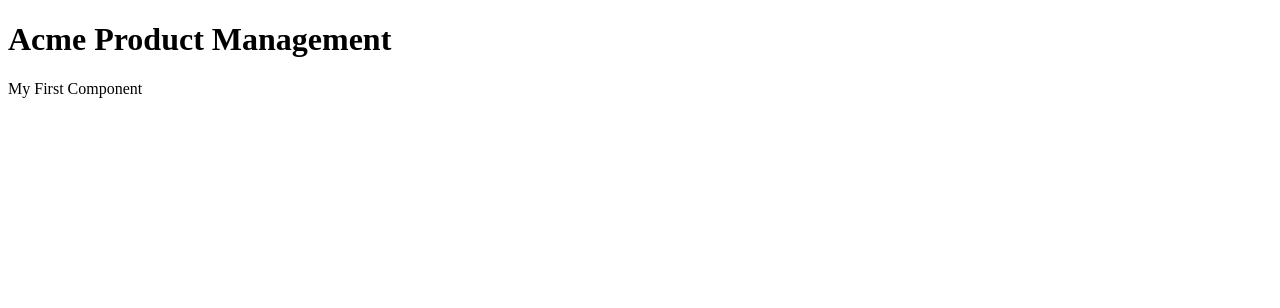
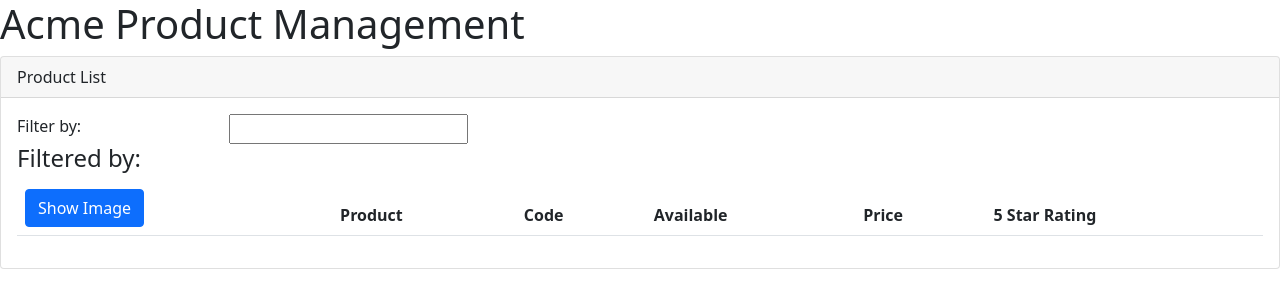
Before and after one commit to ftijan/ng-getting-started, an Angular app: page / in a window 1280 px wide. Shown: the top 308 px of the page. Built offline with nearby package versions, Linux system fonts and the light colour scheme.

Commit message:
product-list, bootstrap, fa

```diff
--- a/angular.json
+++ b/angular.json
@@ -12,7 +12,7 @@
       },
       "root": "",
       "sourceRoot": "src",
-      "prefix": "app",
+      "prefix": "pm",
       "architect": {
         "build": {
           "builder": "@angular-devkit/build-angular:browser",
--- a/package.json
+++ b/package.json
@@ -18,6 +18,8 @@
     "@angular/platform-browser": "~13.1.0",
     "@angular/platform-browser-dynamic": "~13.1.0",
     "@angular/router": "~13.1.0",
+    "bootstrap": "^5.1.3",
+    "font-awesome": "^4.7.0",
     "rxjs": "~7.4.0",
     "tslib": "^2.3.0",
     "zone.js": "~0.11.4"
--- a/src/app/app.component.html
+++ b/src/app/app.component.html
@@ -1,4 +1,4 @@
 <div>
   <h1>{{pageTitle}}</h1>
-  <div>My First Component</div>
+  <pm-product-list></pm-product-list>
 </div>
--- a/src/app/app.component.ts
+++ b/src/app/app.component.ts
@@ -1,7 +1,7 @@
 import { Component } from '@angular/core';
 
 @Component({
-  selector: 'app-root',
+  selector: 'pm-root',
   templateUrl: './app.component.html',
   styleUrls: ['./app.component.css']
 })
--- a/src/app/app.module.ts
+++ b/src/app/app.module.ts
@@ -3,10 +3,12 @@ import { BrowserModule } from '@angular/platform-browser';
 
 import { AppRoutingModule } from './app-routing.module';
 import { AppComponent } from './app.component';
+import { ProductListComponent } from './product-list/product-list.component';
 
 @NgModule({
   declarations: [
-    AppComponent
+    AppComponent,
+    ProductListComponent
   ],
   imports: [
     BrowserModule,
--- /dev/null
+++ b/src/app/product-list/product-list.component.html
@@ -0,0 +1,39 @@
+<div class="card">
+    <div class="card-header">
+        Product List
+    </div>
+    <div class="card-body">
+        <div class="row">
+            <div class="col-md-2">Filter by:</div>
+            <div class="col-md-4">
+                <input type="text">
+            </div>
+        </div>
+        <div class="row">
+            <div class="col-md-6">
+                <h4>Filtered by:</h4>
+            </div>
+        </div>
+        <div class="table-responsive">
+            <table class="table">
+                <thead>
+                    <tr>
+                        <th>
+                            <button class="btn btn-primary">
+                                Show Image
+                            </button>
+                        </th>
+                        <th>Product</th>
+                        <th>Code</th>
+                        <th>Available</th>
+                        <th>Price</th>
+                        <th>5 Star Rating</th>
+                    </tr>
+                </thead>
+                <tbody>
+
+                </tbody>
+            </table>
+        </div>
+    </div>
+</div>
--- /dev/null
+++ b/src/app/product-list/product-list.component.ts
@@ -0,0 +1,16 @@
+import { Component, OnInit } from '@angular/core';
+
+@Component({
+  selector: 'pm-product-list',
+  templateUrl: './product-list.component.html',
+  styleUrls: ['./product-list.component.css']
+})
+export class ProductListComponent implements OnInit {
+  pageTitle = 'Product List';
+
+  constructor() { }
+
+  ngOnInit(): void {
+  }
+
+}
--- a/src/index.html
+++ b/src/index.html
@@ -8,6 +8,6 @@
   <link rel="icon" type="image/x-icon" href="favicon.ico">
 </head>
 <body>
-  <app-root></app-root>
+  <pm-root></pm-root>
 </body>
 </html>
--- a/src/styles.css
+++ b/src/styles.css
@@ -1 +1,3 @@
 /* You can add global styles to this file, and also import other style files */
+@import "~bootstrap/dist/css/bootstrap.min.css";
+@import "~font-awesome/css/font-awesome.min.css";
```
Also changed, not shown: src/app/product-list/product-list.component.css (added), 2 other files (tests, documents, lock files or other folders).
